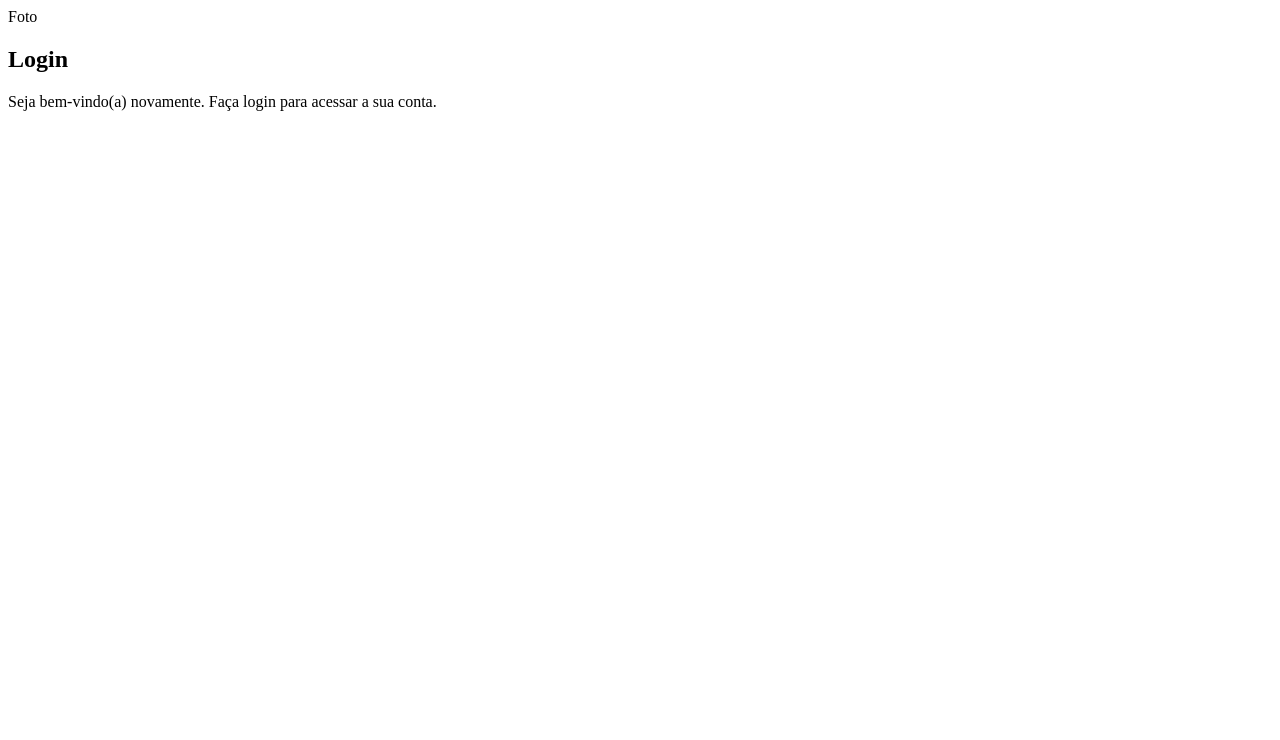
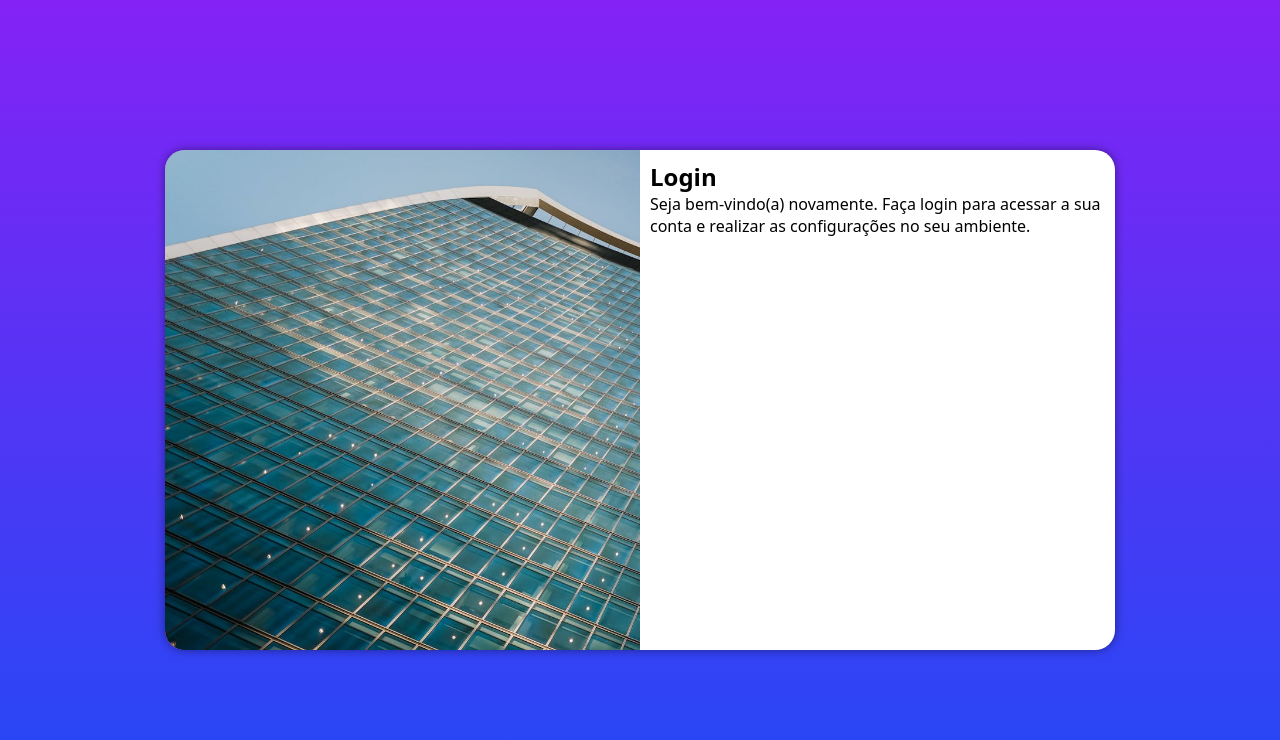
Before and after one commit to KevinMarconatto/projeto-login, a plain HTML site: page index.html in a window 1280 px wide. Drawn offline with Linux system fonts and the light colour scheme.

Commit message:
media query para outras telas

```diff
--- /dev/null
+++ b/estilos/media-query.css
@@ -0,0 +1,45 @@
+@charset "UTF-8";
+
+@media screen and (min-width: 768px) and (max-width: 992px) {
+
+    body {
+        background-image: linear-gradient(to top, #2249F5, #8422F5);
+    }
+
+    section#login {
+        width: 80vw;
+    }
+
+    section#login > div#imagem {
+        float: left;
+        width: 30%;
+        height: 100%;
+    }
+
+    section#login > div#formulario {
+        float: right;
+        width: 70%;
+    }
+}
+
+@media screen and (min-width: 992px) {
+
+    body {
+        background-image: linear-gradient(to top, #2249F5, #8422F5);
+    }
+
+    section#login {
+        width: 950px;
+    }
+
+    section#login > div#imagem {
+        float: left;
+        width: 50%;
+        height: 100%;
+    }
+
+    section#login > div#formulario {
+        float: right;
+        width: 50%;
+    }
+}
--- a/estilos/style.css
+++ b/estilos/style.css
@@ -4,3 +4,55 @@
     Paleta de Cores
     Azul: #2249F5
     Roxo: #8422F5
+
+*/
+
+* {
+    font-family: system-ui, -apple-system, BlinkMacSystemFont, 'Segoe UI', Roboto, Oxygen, Ubuntu, Cantarell, 'Open Sans', 'Helvetica Neue', sans-serif;
+    margin: 0px;
+    padding: 0px;
+    box-sizing: border-box;
+}
+
+body, html {
+    background-color: #8422F5;
+    height: 100vh;
+    width: 100vw;
+}
+
+main {
+    position: relative;
+    height: 100vh;
+    width: 100vw;
+}
+
+section#login {
+    position: absolute;
+    top: 50%;
+    left: 50%;
+    transform: translate(-50%, -50%);
+    overflow: hidden; /* tudo que ficar fora da borda, vai ficar escondido */
+
+    background-color: white;
+    width: 250px;
+    height: 500px;
+    border-radius: 20px;
+    box-shadow: 0px 0px 10px rgba(0, 0, 0, 0.445);
+
+    transition: width 0.3s, height 0.3s; /* Efeito ao mudar tamanho das telas */
+    transition-timing-function: ease;
+}
+
+section#login > div#imagem {
+    display: block;
+    background: #8422F5 url(../imagens/metal.jpg) no-repeat;
+    background-size: cover;
+    background-position: left bottom;
+    height: 200px;
+}
+
+section#login > div#formulario {
+    display: block;
+    padding: 10px;
+
+}
--- a/index.html
+++ b/index.html
@@ -5,16 +5,17 @@
     <meta name="viewport" content="width=device-width, initial-scale=1.0">
     <title>Login</title>
     <link rel="stylesheet" href="estilos/style.css">
+    <link rel="stylesheet" href="estilos/media-query.css">
 </head>
 <body>
     <main>
         <section id="login">
             <div id="imagem">
-                Foto
+                <!-- Aqui vai a imagem no CSS -->
             </div>
             <div id="formulario">
                 <h1>Login</h1>
-                <p>Seja bem-vindo(a) novamente. Faça login para acessar a sua conta.</p>
+                <p>Seja bem-vindo(a) novamente. Faça login para acessar a sua conta e realizar as configurações no seu ambiente.</p>
                 <form action="login.php" method="post">
 
                 </form>
```
